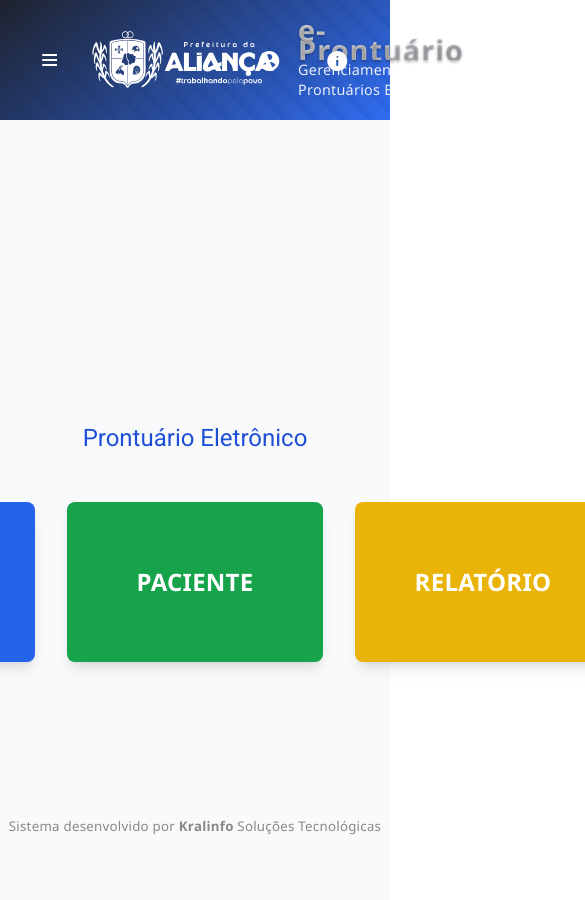
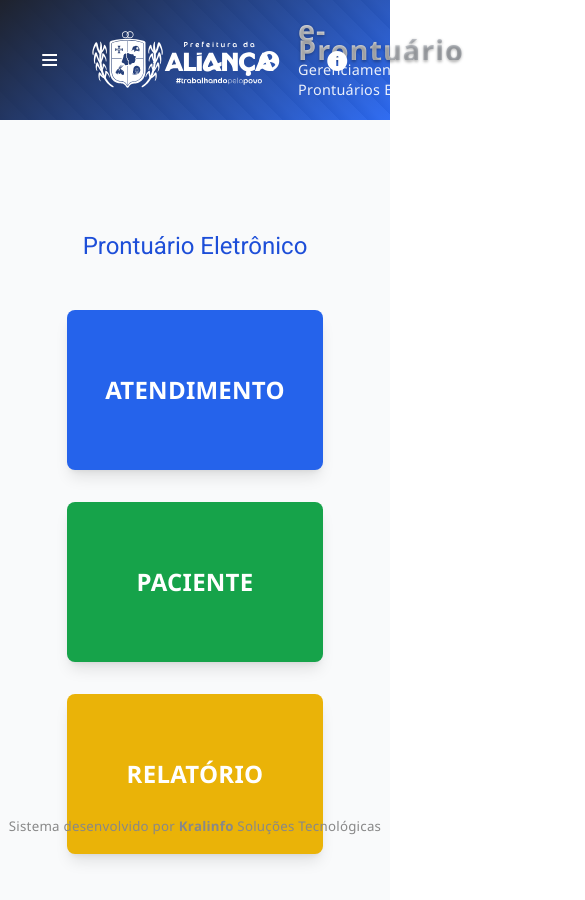
Before and after one commit to fpjunior/protuario-eletronico, an Angular app in the folder frontend/: page / in a window 390 px wide. Shown: the top 900 px of the page, 585 px wide, since content can reach past the window. Built offline with nearby package versions, Linux system fonts and the light colour scheme.

Commit message:
Melhorar responsividade dos botões da home para empilhar em telas pequenas

```diff
--- a/frontend/src/app/home/home.component.html
+++ b/frontend/src/app/home/home.component.html
@@ -1,6 +1,6 @@
 <div class="flex flex-col items-center justify-center min-h-screen gap-8 bg-gray-50">
   <h1 class="text-3xl font-bold text-blue-700 mb-8">Prontuário Eletrônico</h1>
-  <div class="flex gap-8">
+  <div class="flex gap-8 flex-col md:flex-row w-full items-center">
     <a routerLink="/atendimentos" class="w-64 h-40 flex items-center justify-center bg-blue-600 text-white text-2xl font-semibold rounded-lg shadow-lg hover:bg-blue-700 transition cursor-pointer">
       ATENDIMENTO
     </a>
```
